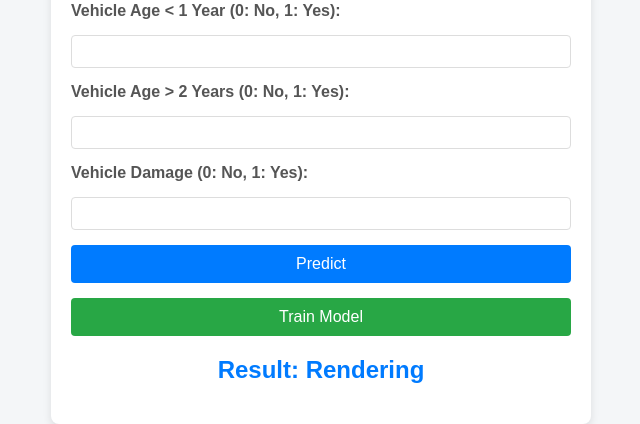
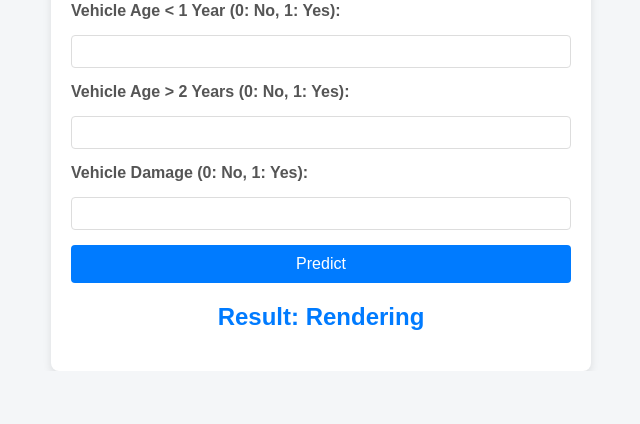
Before and after one commit to sandeep5268/Vehicle-Insurance-Prediction-Project, a FastAPI app: page / in a window 1280 px wide. Shown: the part 746-1170 px from the top of the page, without its empty margins (319-959 px from the left). After the commit the page ends 1117 px from the top, so only its background shows below. Run offline with FastAPI, Linux system fonts and the light colour scheme; parts of the project's set-up code (start-up, migrations or seed data) failed here and were passed over.

Commit message:
Removed train model button for training

```diff
--- a/app.py
+++ b/app.py
@@ -86,20 +86,6 @@ async def index(request: Request):
         }
     )
 
-
-# Route to trigger the model training process
-@app.get("/train")
-async def trainRouteClient():
-    """
-    Endpoint to initiate the model training pipeline.
-    """
-    try:
-        train_pipeline = TrainPipeline()
-        train_pipeline.run_pipeline()
-        return Response("Training Successful!")
-    except Exception as e:
-        return Response(f"Error Occurred! {e}")
-
 # Route to handle form submission and make predictions
 @app.post("/")
 async def predictonRouteClient(request: Request):
--- a/static/css/style.css
+++ b/static/css/style.css
@@ -55,15 +55,6 @@ button:hover {
     background-color: #0056b3;
 }
 
-.train-button {
-    background-color: #28a745;
-    margin-top: 15px;
-}
-
-.train-button:hover {
-    background-color: #218838;
-}
-
 .result {
     margin-top: 20px;
 }
--- a/templates/vehicleData.html
+++ b/templates/vehicleData.html
@@ -48,10 +48,6 @@
             <button type="submit">Predict</button>
         </form>
 
-        <form method="get" action="/train">
-            <button type="submit" class="train-button">Train Model</button>
-        </form>
-
         {% if context %}
             <div class="result">
                 <h2>Result: {{ context }}</h2>
```
